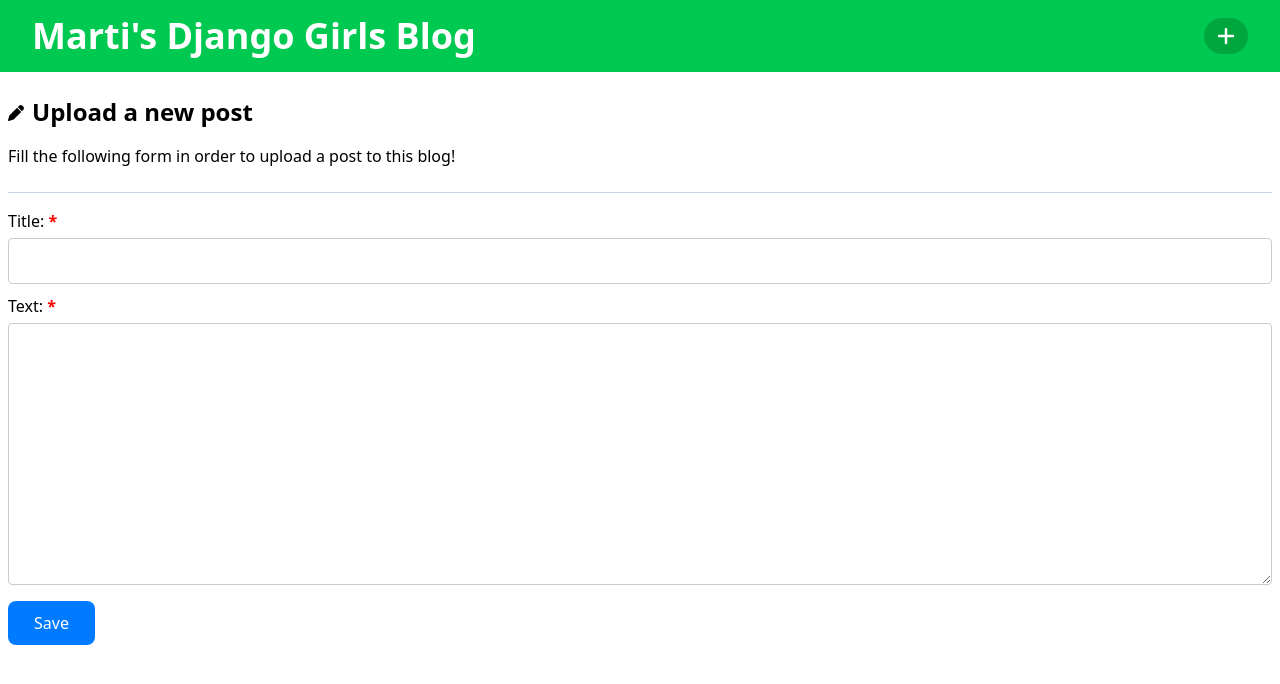
After one commit to multiparedes/DjangoGirls, a Django app: page /post/new in a window 1280 px wide. The commit adds this page. Shown: the top 684 px of the page. Run offline with Django 5.2, Linux system fonts and the light colour scheme.

Commit message:
Add posts creation

```diff
--- /dev/null
+++ b/blog/forms.py
@@ -0,0 +1,7 @@
+from .models import Post
+from django import forms
+
+class PostForm(forms.ModelForm):
+    class Meta:
+        model = Post
+        fields  = ('title', 'text')
--- /dev/null
+++ b/blog/static/css/blog.css
@@ -0,0 +1,45 @@
+form {
+    width: 100%;
+}
+
+label {
+    display: block;
+    margin-bottom: 5px;
+}
+
+label:has(+ :is(input, textarea, select)[required])::after {
+    content: ' *';
+    color: red;
+    font-weight: bold;
+}
+
+input, textarea {
+    width: 100%;
+    padding: 10px;
+    margin-bottom: 10px;
+    border: 1px solid #ccc;
+    border-radius: 4px;
+    font-size: 16px;
+}
+
+input:focus, textarea:focus, select:focus {
+    border-color: #007bff;
+    outline: none;
+    box-shadow: 0 0 5px rgba(0, 123, 255, 0.5);
+}
+
+button {
+    padding: 10px;
+    padding-inline: 26px;
+    background: #007bff;
+    color: white;
+    border: none;
+    border-radius: 8px;
+    font-size: 16px;
+    cursor: pointer;
+    transition: background 0.3s ease;
+}
+
+button:hover {
+    background: #0056b3;
+}
--- a/blog/templates/blog/base.html
+++ b/blog/templates/blog/base.html
@@ -1,3 +1,4 @@
+{% load static %}
 <!doctype html>
 <html lang="en">
 <head>
@@ -5,13 +6,19 @@
     <meta name="viewport"
           content="width=device-width, user-scalable=no, initial-scale=1.0, maximum-scale=1.0, minimum-scale=1.0">
     <meta http-equiv="X-UA-Compatible" content="ie=edge">
+    <link rel="stylesheet" href="{% static 'css/blog.css' %}">
     <script src="https://unpkg.com/@tailwindcss/browser@4"></script>
     <title>Django Blog</title>
 </head>
 
 <body>
-    <header>
-        <h1 class="text-4xl font-bold w-screen p-4 bg-green-500 text-white"><a href="/">Marti's Django Girls Blog</a></h1>
+    <header class="w-screen p-4 bg-green-500 text-white px-8 flex justify-between items-center">
+        <h1 class="text-4xl font-bold"><a href="/">Marti's Django Girls Blog</a></h1>
+        <a href="{% url 'post_new' %}" class="flex px-2 py-1 bg-green-600 rounded-full grid place-contents-center hover:bg-green-900 transition-colors duration-200 ">
+            <svg  class="p-1 aspect-square" height="28px" xmlns="http://www.w3.org/2000/svg" viewBox="0 0 448 512">
+                <path fill="currentColor" d="M256 80c0-17.7-14.3-32-32-32s-32 14.3-32 32l0 144L48 224c-17.7 0-32 14.3-32 32s14.3 32 32 32l144 0 0 144c0 17.7 14.3 32 32 32s32-14.3 32-32l0-144 144 0c17.7 0 32-14.3 32-32s-14.3-32-32-32l-144 0 0-144z"/>
+            </svg>
+        </a>
     </header>
     <main class="flex flex-col gap-y-4 container mx-auto mt-4 gap-2 p-2">
         {% block content %}
--- /dev/null
+++ b/blog/templates/blog/post_new.html
@@ -0,0 +1,17 @@
+{% extends 'blog/base.html' %}
+
+{% block content %}
+    <div class="flex items-baseline">
+        <svg xmlns="http://www.w3.org/2000/svg" height="16px" class="aspect-square mr-2" viewBox="0 0 512 512">
+            <path d="M362.7 19.3L314.3 67.7 444.3 197.7l48.4-48.4c25-25 25-65.5 0-90.5L453.3 19.3c-25-25-65.5-25-90.5 0zm-71 71L58.6 323.5c-10.4 10.4-18 23.3-22.2 37.4L1 481.2C-1.5 489.7 .8 498.8 7 505s15.3 8.5 23.7 6.1l120.3-35.4c14.1-4.2 27-11.8 37.4-22.2L421.7 220.3 291.7 90.3z"/>
+        </svg>
+        <h1 class="text-2xl font-semibold">Upload a new post</h1>
+    </div>
+    <p>Fill the following form in order to upload a post to this blog!</p>
+    <hr class="mt-2 text-slate-300">
+    <form method="post">
+        {% csrf_token %}
+        {{ form.as_p }}
+        <button type="submit">Save</button>
+    </form>
+{% endblock %}
--- a/blog/urls.py
+++ b/blog/urls.py
@@ -3,5 +3,6 @@
 
 urlpatterns = [
     path('', views.post_list, name='post_list'),
-    path('posts/<int:pk>', views.post_detail, name='post_detail')
+    path('posts/<int:pk>', views.post_detail, name='post_detail'),
+    path('post/new', views.post_new, name='post_new')
 ]
--- a/blog/views.py
+++ b/blog/views.py
@@ -2,6 +2,8 @@
 from .models import Post
 from django.utils import timezone
 from django.shortcuts import render, get_object_or_404
+from .forms import PostForm
+from django.shortcuts import redirect
 
 # Create your views here.
 def post_list(request):
@@ -11,3 +13,17 @@
 def post_detail(request, pk):
     post = get_object_or_404(Post, pk=pk)
     return render(request, 'blog/post_detail.html', {'post': post})
+
+def post_new(request):
+    if request.POST:
+        form = PostForm(request.POST)
+        if form.is_valid():
+            post = form.save(commit=False)
+            post.author = request.user
+            post.published_date = timezone.now()
+            post.save()
+
+            return redirect('post_detail', pk=post.pk)
+    else:
+        form = PostForm
+        return render(request, 'blog/post_new.html', {'form': form})
```
Also changed, not shown: db.sqlite3.
